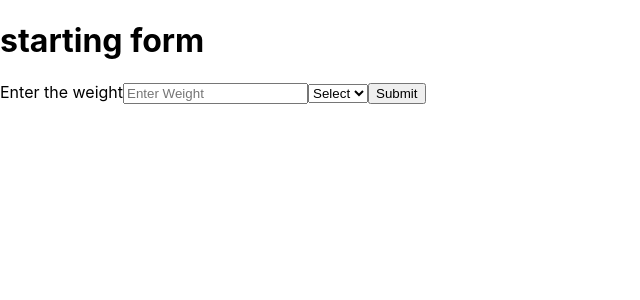
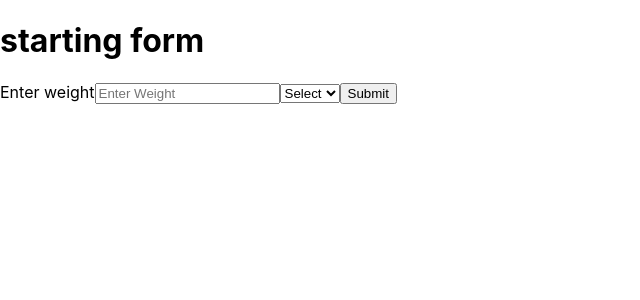
Before and after one commit to jshin720/vetcalc, a React (Create React App) app: page / in a window 1280 px wide. Shown: the top 300 px of the page, without its empty margins (0-640 px from the left). Built offline with nearby package versions, Linux system fonts and the light colour scheme.

Commit message:
cleaning up code

```diff
--- a/src/components/Fpage.jsx
+++ b/src/components/Fpage.jsx
@@ -19,7 +19,7 @@ export default function FormPage(props) {
     <div>
       <h1>starting form</h1>
       <form onSubmit={handleSubmit}>
-        <label>Enter the weight</label>
+        <label>Enter weight</label>
         <input
           type="number"
           placeholder="Enter Weight"
```
